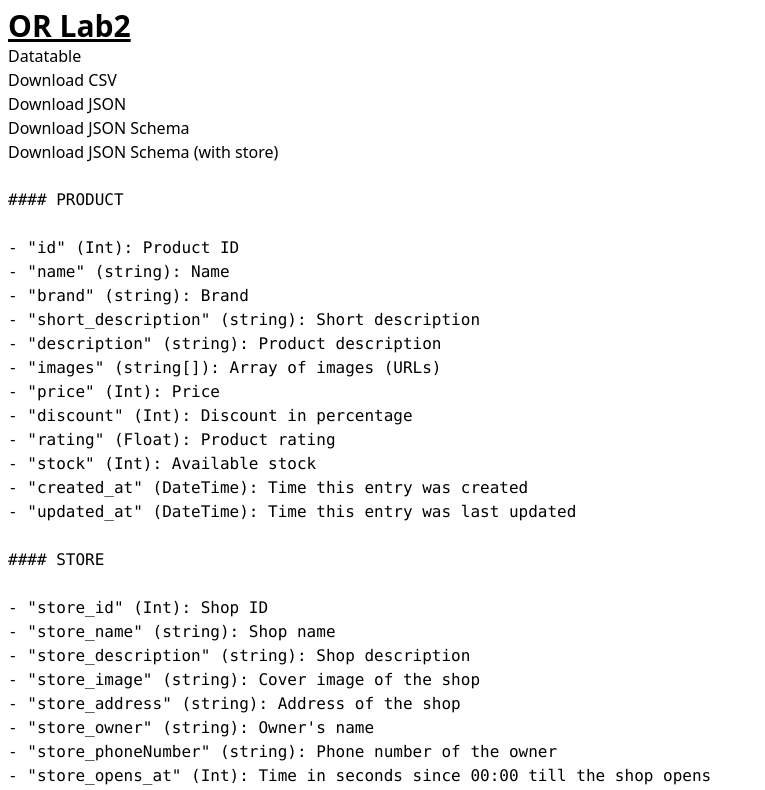
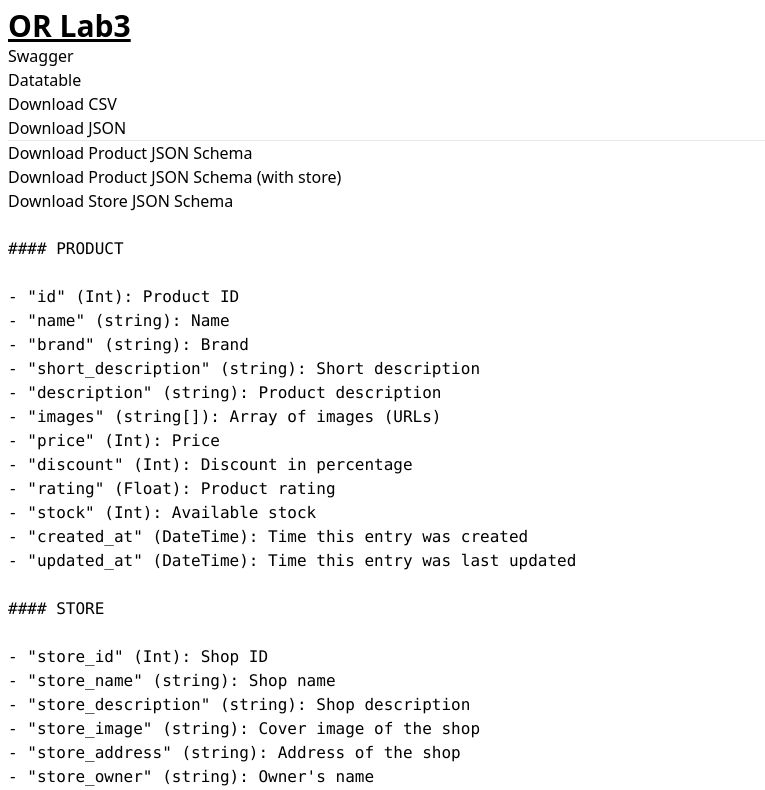
Before and after one commit to Zeko369/or-lab, a Next.js app: page / in a window 1280 px wide. Shown: the top 790 px of the page, without its empty margins (0-765 px from the left). Built offline with nearby package versions, Linux system fonts and the light colour scheme.

Commit message:
Setup simple swagger

```diff
--- a/app/head.tsx
+++ b/app/head.tsx
@@ -1,7 +1,7 @@
 export default function Head() {
   return (
     <>
-      <title>OR Lab2</title>
+      <title>OR Lab3</title>
       <meta content="width=device-width, initial-scale=1" name="viewport" />
       <meta name="description" content="Table of data + download links" />
       <meta name="keywords" content="csv,json,data,fetch,shop,products" />
--- a/app/page.tsx
+++ b/app/page.tsx
@@ -3,12 +3,17 @@ import Link from "next/link";
 export default function Page() {
   return (
     <div className="flex flex-col">
-      <h1 className="text-3xl font-bold underline">OR Lab2</h1>
+      <h1 className="text-3xl font-bold underline">OR Lab3</h1>
+      <Link href="/swagger">Swagger</Link>
       <Link href="/datatable">Datatable</Link>
       <a href="/products.csv">Download CSV</a>
       <a href="/products.json">Download JSON</a>
-      <a href="/productSchema.json">Download JSON Schema</a>
-      <a href="/fullProductSchema.json">Download JSON Schema (with store)</a>
+
+      <hr />
+
+      <a href="/schema/product.json">Download Product JSON Schema</a>
+      <a href="/schema/fullProduct.json">Download Product JSON Schema (with store)</a>
+      <a href="/schema/store.json">Download Store JSON Schema</a>
 
       <code style={{ whiteSpace: "pre" }}>
         {`
--- /dev/null
+++ b/app/swagger/SwaggerUi.tsx
@@ -0,0 +1,18 @@
+"use client";
+
+import dynamic from "next/dynamic";
+import { useRouter } from "next/navigation";
+import { Button } from "../../components/Button";
+
+const SwaggerUIReact = dynamic(() => import("swagger-ui-react"), { ssr: false });
+
+export const SwaggerUI: React.FC<{ spec: Record<string, any> }> = ({ spec }) => {
+  const router = useRouter();
+
+  return (
+    <>
+      <Button onClick={router.refresh}>Refetch</Button>
+      <SwaggerUIReact spec={spec} />
+    </>
+  );
+};
--- /dev/null
+++ b/app/swagger/page.tsx
@@ -0,0 +1,11 @@
+import { createSwaggerSpec } from "next-swagger-doc";
+import { SwaggerUI } from "./SwaggerUi";
+import nextSwaggerDoc from "../../config/next-swagger-doc.json";
+
+import "swagger-ui-react/swagger-ui.css";
+
+export default function ApiDoc() {
+  const spec: Record<string, any> = createSwaggerSpec({ ...nextSwaggerDoc });
+
+  return <SwaggerUI spec={spec} />;
+}
--- /dev/null
+++ b/pages/api/doc.ts
@@ -0,0 +1,6 @@
+import { withSwagger } from "next-swagger-doc";
+import nextSwaggerConfig from "../../config/next-swagger-doc.json";
+
+const swaggerHandler = withSwagger(nextSwaggerConfig);
+
+export default swaggerHandler();
```
